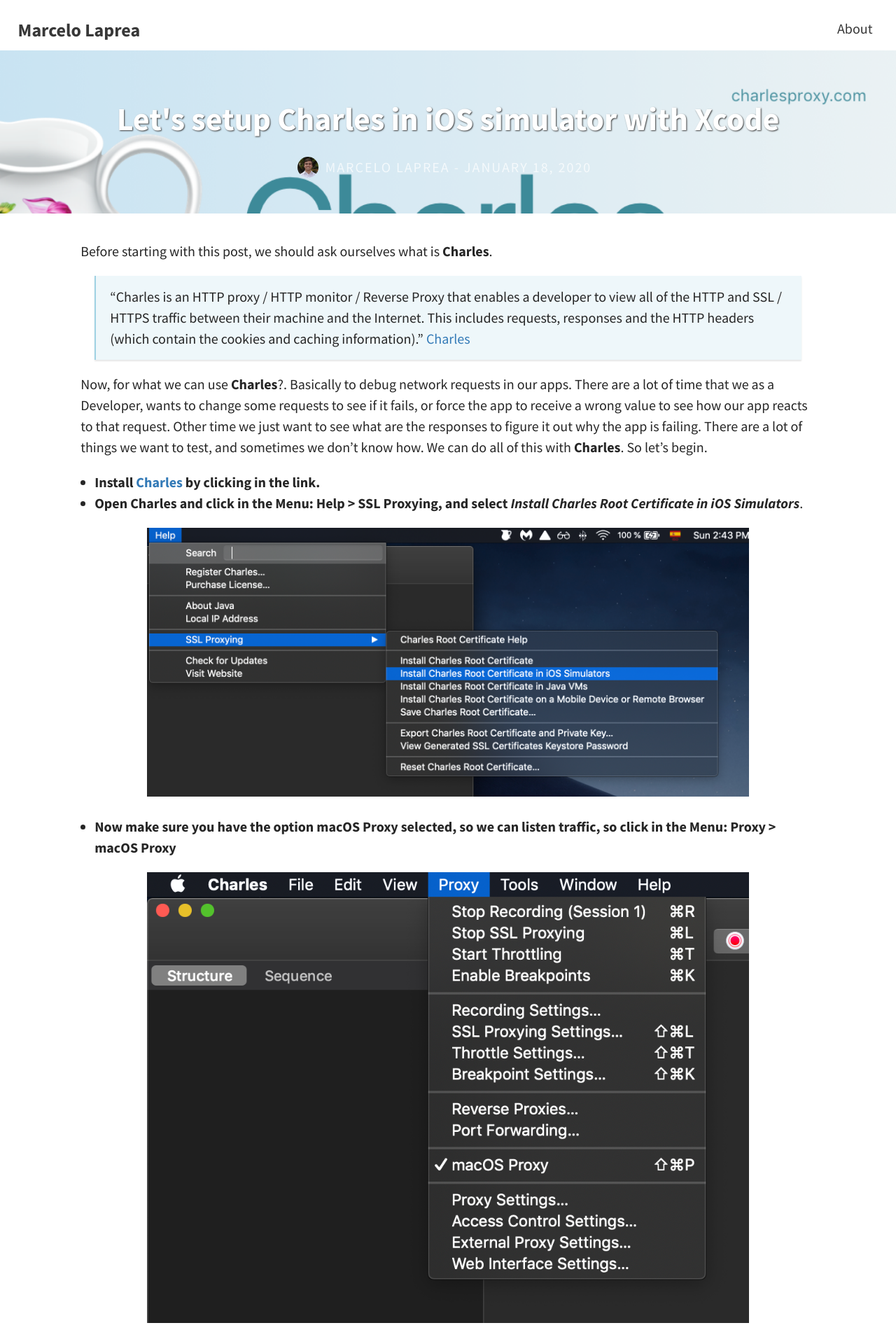
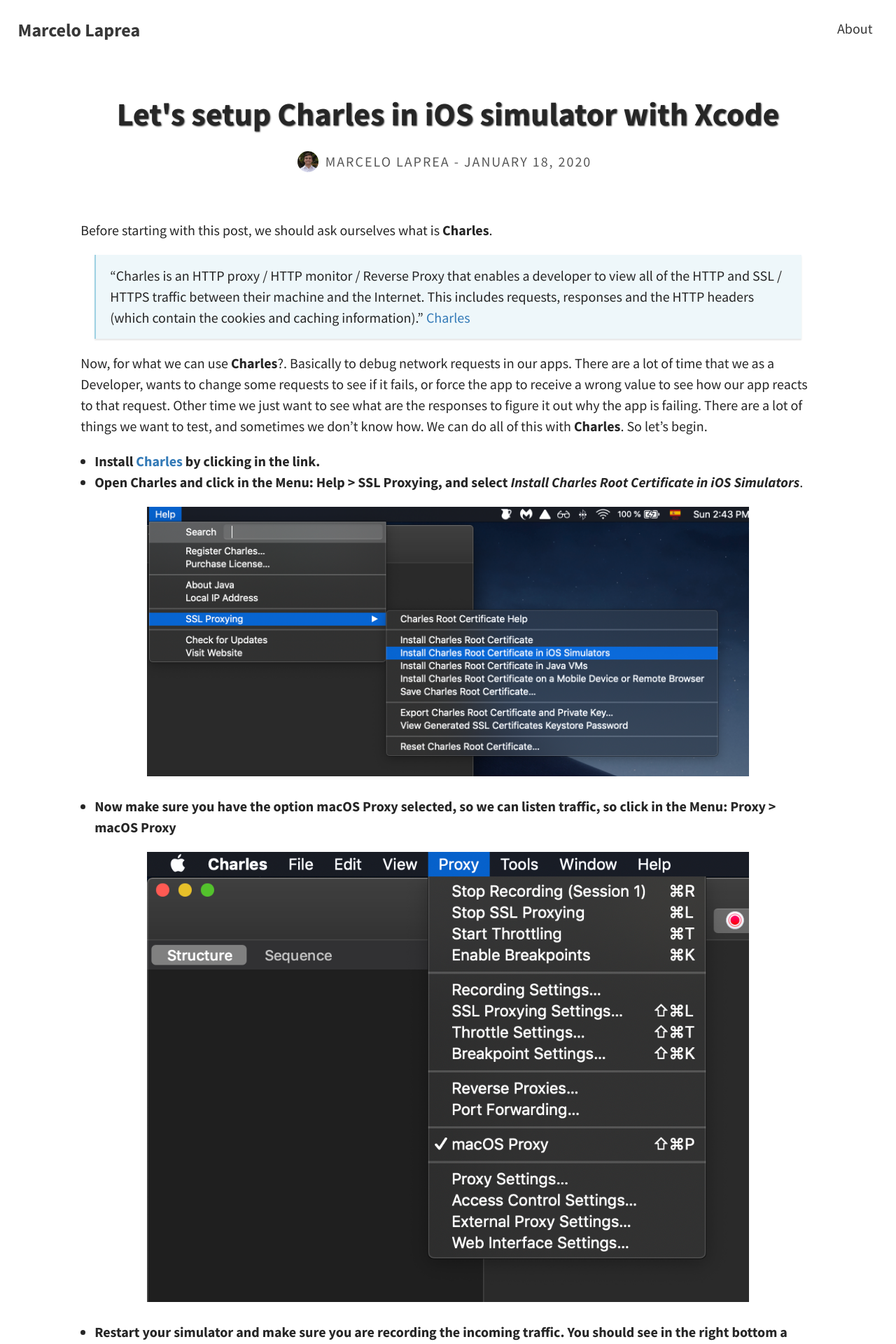
Before and after one commit to lapreamarcelo/lapreamarcelo.github.io, a Jekyll site: the page built from _posts/2020-01-18-Setup-Charles-in-Simulator-xcode.md, in a window 1280 px wide. Shown: the top 1920 px of the page at 70% size. Built offline with Jekyll 4.4.1, drawn with Linux system fonts in a browser that asks for light colours.

Commit message:
Delete thumbnail

```diff
--- a/_posts/2020-01-18-Setup-Charles-in-Simulator-xcode.md
+++ b/_posts/2020-01-18-Setup-Charles-in-Simulator-xcode.md
@@ -2,8 +2,6 @@
 layout: post
 title: "Let's setup Charles in iOS simulator with Xcode"
 author: marcelolaprea
-feature-img: "/assets/img/posts/2020-01-18-Setup-Charles-in-Simulator-xcode/header.png"
-thumbnail: "/assets/img/posts/2020-01-18-Setup-Charles-in-Simulator-xcode/header.png"
 tags: [Swift, iOS, Xcode, Networking, Debugging, English]
 ---
 
```
